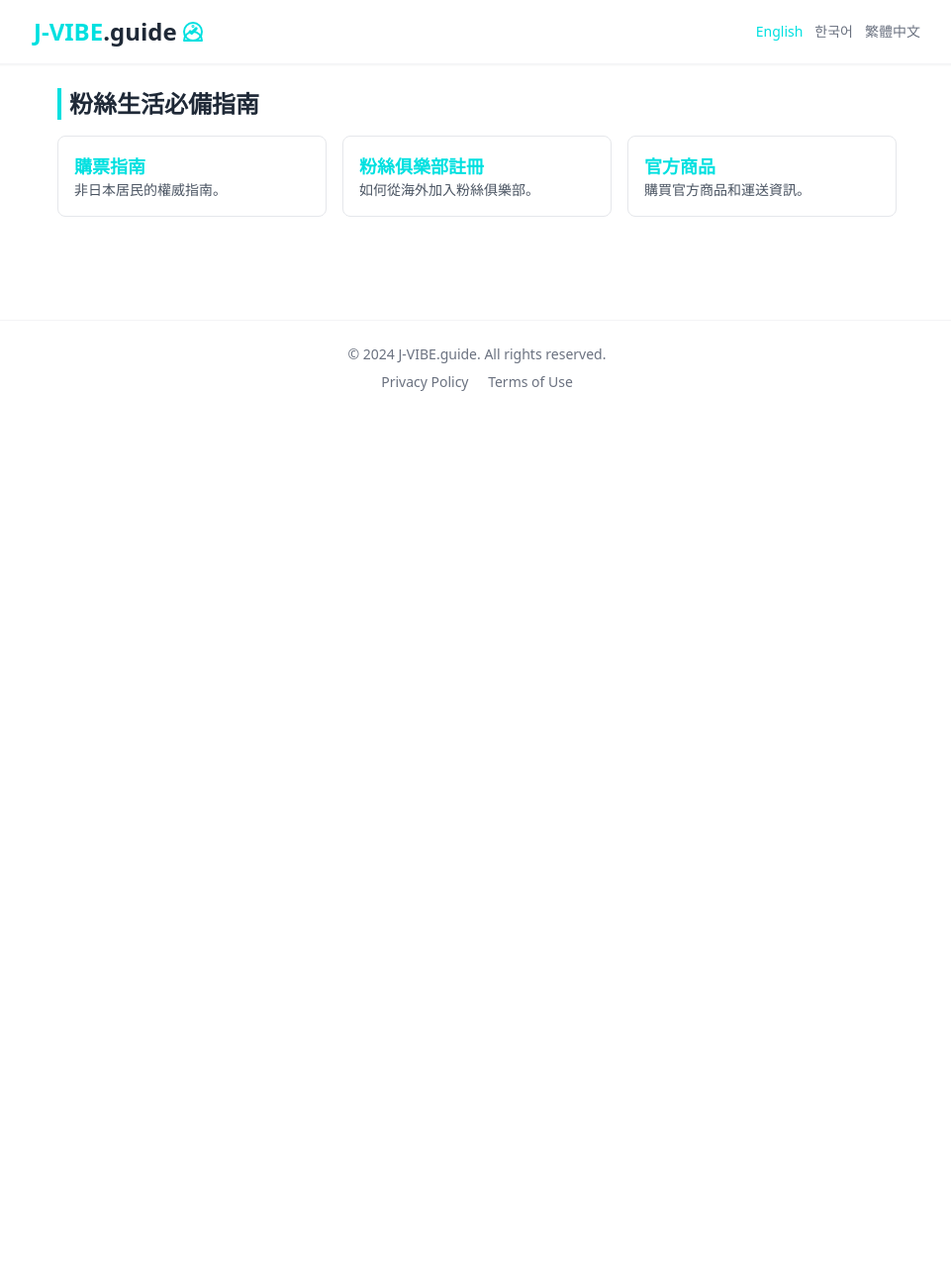
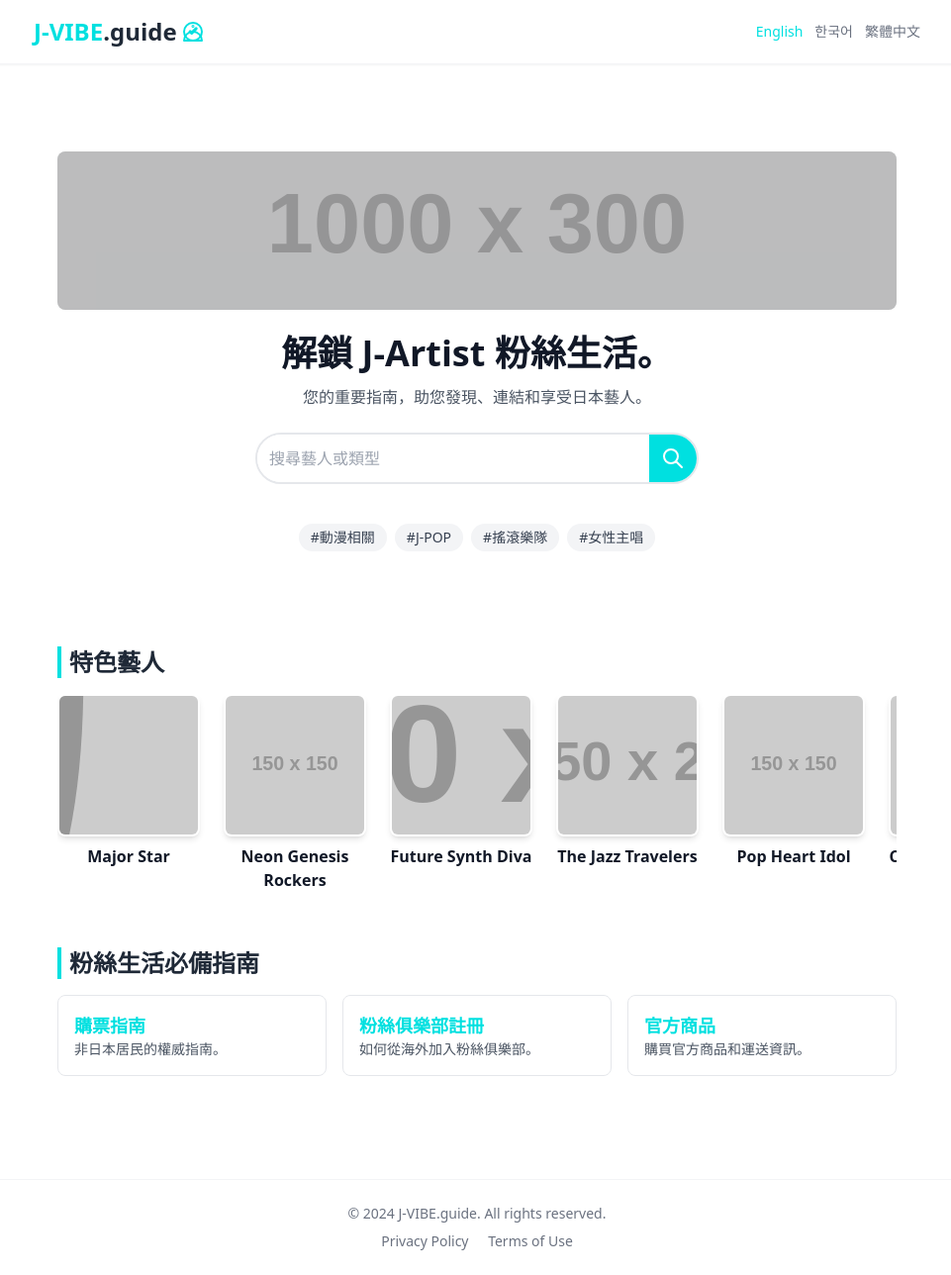
Before and after one commit to macyamasho-ux/j-vibe-guide, a Jekyll site: the page built from index-zh-tw.html, in a window 1280 px wide and 1288 px high. Shown: the whole window at 99% size, without its empty margins (158-1119 px from the left). Built offline with Jekyll 4.4.1, drawn with Linux system fonts in a browser that asks for light colours; nearby versions of some CDN libraries.

Commit message:
Update index-zh-tw.html

```diff
--- a/index-zh-tw.html
+++ b/index-zh-tw.html
@@ -3,10 +3,83 @@ layout: default
 title: 首頁
 ---
 
+<section class="hero text-center py-10 md:py-16 bg-white">
+    <div class="h-40 bg-gray-200 mb-6 rounded-lg overflow-hidden flex items-center justify-center relative">
+        <img src="https://via.placeholder.com/1000x300/e0ffff/000000?text=J-Artist+Live+Scene+Image" alt="Live Concert" class="w-full h-full object-cover opacity-80">
+        <div class="absolute inset-0 bg-black/10"></div>
+    </div>
+
+    <h1 class="text-4xl font-extrabold mb-3 text-gray-900">
+        解鎖 J-Artist 粉絲生活。
+    </h1>
+    <p class="text-gray-600 mb-6 max-w-lg mx-auto">您的重要指南，助您發現、連結和享受日本藝人。</p>
+
+    <form class="mb-8 max-w-md mx-auto">
+        <div class="flex items-center border-2 border-gray-200 rounded-full overflow-hidden focus-within:border-deep-cyan transition duration-200">
+            <input type="search" placeholder="搜尋藝人或類型" class="w-full p-3 text-gray-700 outline-none">
+            <button type="submit" class="bg-deep-cyan hover:bg-deep-cyan-dark p-3 text-white transition duration-150">
+                <svg xmlns="http://www.w3.org/2000/svg" class="h-6 w-6" fill="none" viewBox="0 0 24 24" stroke="currentColor" stroke-width="2">
+                    <path stroke-linecap="round" stroke-linejoin="round" d="M21 21l-6-6m2-5a7 7 0 11-14 0 7 7 0 0114 0z" />
+                </svg>
+            </button>
+        </div>
+    </form>
+
+    <div class="flex flex-wrap justify-center space-x-2 mb-8">
+        <a href="#" class="text-sm bg-gray-100 text-gray-700 py-1 px-3 rounded-full hover:bg-deep-cyan hover:text-white transition duration-150 mt-2">#動漫相關</a>
+        <a href="#" class="text-sm bg-gray-100 text-gray-700 py-1 px-3 rounded-full hover:bg-deep-cyan hover:text-white transition duration-150 mt-2">#J-POP</a>
+        <a href="#" class="text-sm bg-gray-100 text-gray-700 py-1 px-3 rounded-full hover:bg-deep-cyan hover:text-white transition duration-150 mt-2">#搖滾樂隊</a>
+        <a href="#" class="text-sm bg-gray-100 text-gray-700 py-1 px-3 rounded-full hover:bg-deep-cyan hover:text-white transition duration-150 mt-2">#女性主唱</a>
+    </div>
+</section>
+
+<section class="mb-10">
+    <h2 class="text-2xl font-bold mb-4 border-l-4 border-deep-cyan pl-2">特色藝人</h2>
+
+    <div class="flex space-x-6 overflow-x-auto pb-4 featured-scroll">
+
+        <a href="/j-vibe-guide/artists/major-star.html" class="w-36 flex-shrink-0 text-center group">
+            <img src="https://via.placeholder.com/150/00e0e0/000000?text=STAR1" alt="Major Star" class="w-36 h-36 rounded-lg mx-auto mb-2 object-cover border-2 border-transparent group-hover:border-deep-cyan transition duration-150 shadow-md">
+            <h3 class="text-base font-semibold text-gray-900 group-hover:text-deep-cyan">Major Star</h3>
+        </a>
+
+        <a href="/j-vibe-guide/artists/major-star-2.html" class="w-36 flex-shrink-0 text-center group">
+            <img src="https://via.placeholder.com/150/ff4500/FFFFFF?text=ROCK" alt="Neon Genesis Rockers" class="w-36 h-36 rounded-lg mx-auto mb-2 object-cover border-2 border-transparent group-hover:border-deep-cyan transition duration-150 shadow-md">
+            <h3 class="text-base font-semibold text-gray-900 group-hover:text-deep-cyan">Neon Genesis Rockers</h3>
+        </a>
+
+        <a href="/j-vibe-guide/artists/major-star-3.html" class="w-36 flex-shrink-0 text-center group">
+            <img src="https://via.placeholder.com/150/8a2be2/FFFFFF?text=SYNTH" alt="Future Synth Diva" class="w-36 h-36 rounded-lg mx-auto mb-2 object-cover border-2 border-transparent group-hover:border-deep-cyan transition duration-150 shadow-md">
+            <h3 class="text-base font-semibold text-gray-900 group-hover:text-deep-cyan">Future Synth Diva</h3>
+        </a>
+
+        <a href="/j-vibe-guide/artists/major-star-4.html" class="w-36 flex-shrink-0 text-center group">
+            <img src="https://via.placeholder.com/150/20b2aa/FFFFFF?text=JAZZ" alt="The Jazz Travelers" class="w-36 h-36 rounded-lg mx-auto mb-2 object-cover border-2 border-transparent group-hover:border-deep-cyan transition duration-150 shadow-md">
+            <h3 class="text-base font-semibold text-gray-900 group-hover:text-deep-cyan">The Jazz Travelers</h3>
+        </a>
+
+        <a href="/j-vibe-guide/artists/major-star-5.html" class="w-36 flex-shrink-0 text-center group">
+            <img src="https://via.placeholder.com/150/ff69b4/FFFFFF?text=IDOL" alt="Pop Heart Idol" class="w-36 h-36 rounded-lg mx-auto mb-2 object-cover border-2 border-transparent group-hover:border-deep-cyan transition duration-150 shadow-md">
+            <h3 class="text-base font-semibold text-gray-900 group-hover:text-deep-cyan">Pop Heart Idol</h3>
+        </a>
+
+        <a href="/j-vibe-guide/artists/minor-star-1.html" class="w-36 flex-shrink-0 text-center group">
+            <img src="https://via.placeholder.com/150/ffa07a/000000?text=LOFI" alt="Chilled Lo-fi Beats" class="w-36 h-36 rounded-lg mx-auto mb-2 object-cover border-2 border-transparent group-hover:border-deep-cyan transition duration-150 shadow-md">
+            <h3 class="text-base font-semibold text-gray-900 group-hover:text-deep-cyan">Chilled Lo-fi Beats</h3>
+        </a>
+
+        <a href="/j-vibe-guide/artists/minor-star-2.html" class="w-36 flex-shrink-0 text-center group">
+            <img src="https://via.placeholder.com/150/9370db/FFFFFF?text=FOLK" alt="Kyoto Folk Duo" class="w-36 h-36 rounded-lg mx-auto mb-2 object-cover border-2 border-transparent group-hover:border-deep-cyan transition duration-150 shadow-md">
+            <h3 class="text-base font-semibold text-gray-900 group-hover:text-deep-cyan">Kyoto Folk Duo</h3>
+        </a>
+
+    </div>
+</section>
+
 <section class="mb-10">
     <h2 class="text-2xl font-bold mb-4 border-l-4 border-deep-cyan pl-2">粉絲生活必備指南</h2>
     <div class="grid grid-cols-1 md:grid-cols-3 gap-4">
-        <a href="{{ site.baseurl }}/guide-ticket-purchase.html" class="p-4 border rounded-lg hover:border-deep-cyan transition duration-150">
+        <a href="/j-vibe-guide/guide-ticket-purchase.html" class="p-4 border rounded-lg hover:border-deep-cyan transition duration-150">
             <h3 class="font-semibold text-lg text-deep-cyan">購票指南</h3>
             <p class="text-sm text-gray-600">非日本居民的權威指南。</p>
         </a>
```
